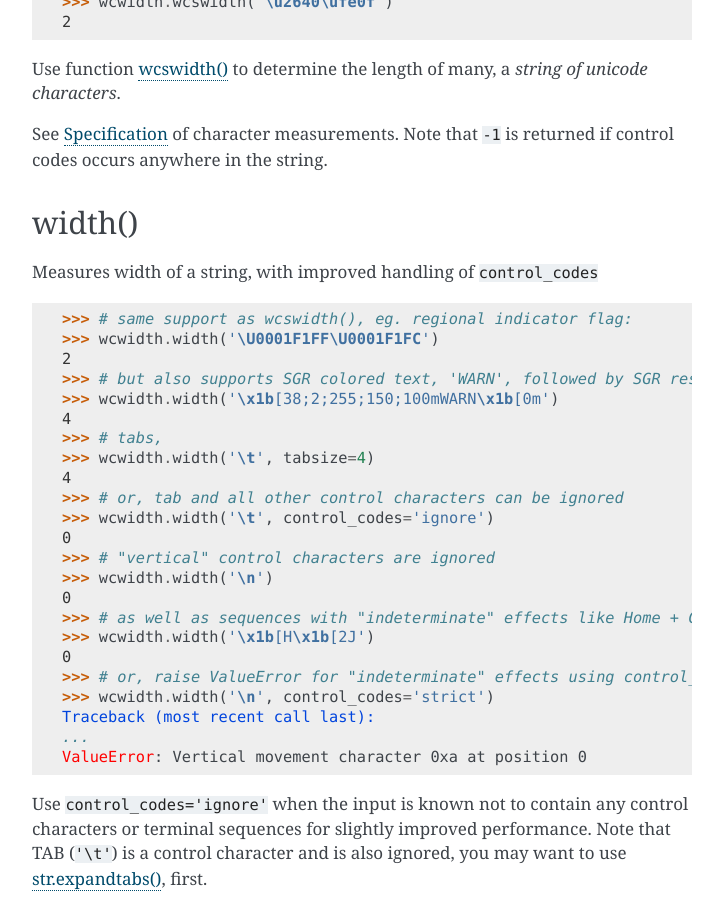
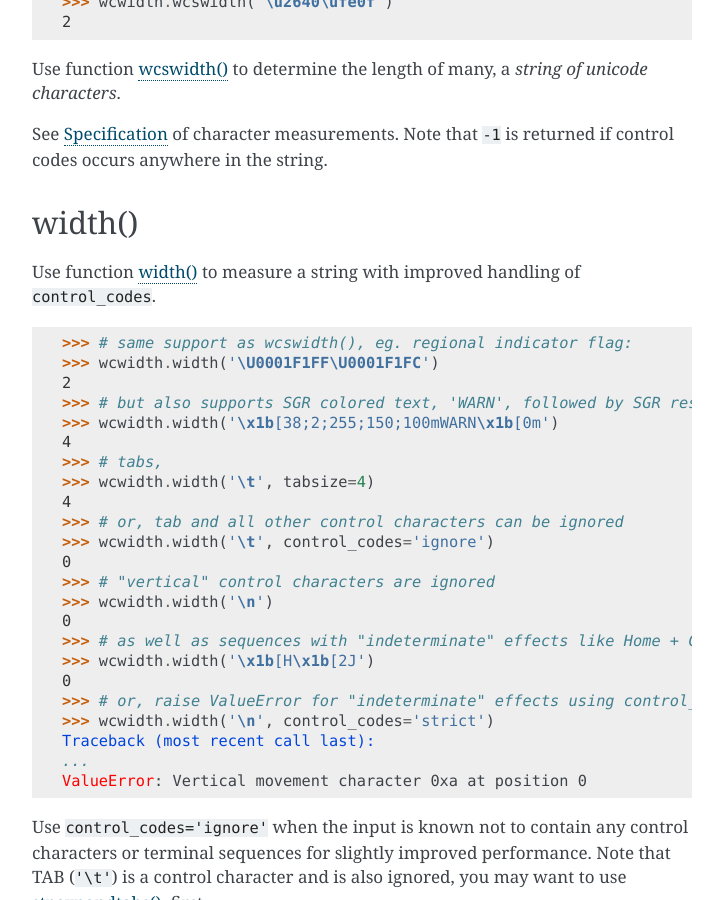
Before and after one commit to jquast/wcwidth, a Sphinx documentation site: the page built from docs/intro.rst, in a window 1280 px wide and 900 px high, scrolled down 2211 px. Shown: the whole window, without its empty margins (388-1111 px from the left). Built offline with Sphinx 7.4.7, drawn with Linux system fonts in a browser that asks for light colours.

Commit message:
hyperlink to width in intro

```diff
--- a/docs/intro.rst
+++ b/docs/intro.rst
@@ -109,7 +109,7 @@ See `Specification <Specification_from_pypi_>`_ of character measurements. Note
 width()
 -------
 
-Measures width of a string, with improved handling of ``control_codes``
+Use function `width()`_ to measure a string with improved handling of ``control_codes``.
 
 .. code-block:: python
 
```
